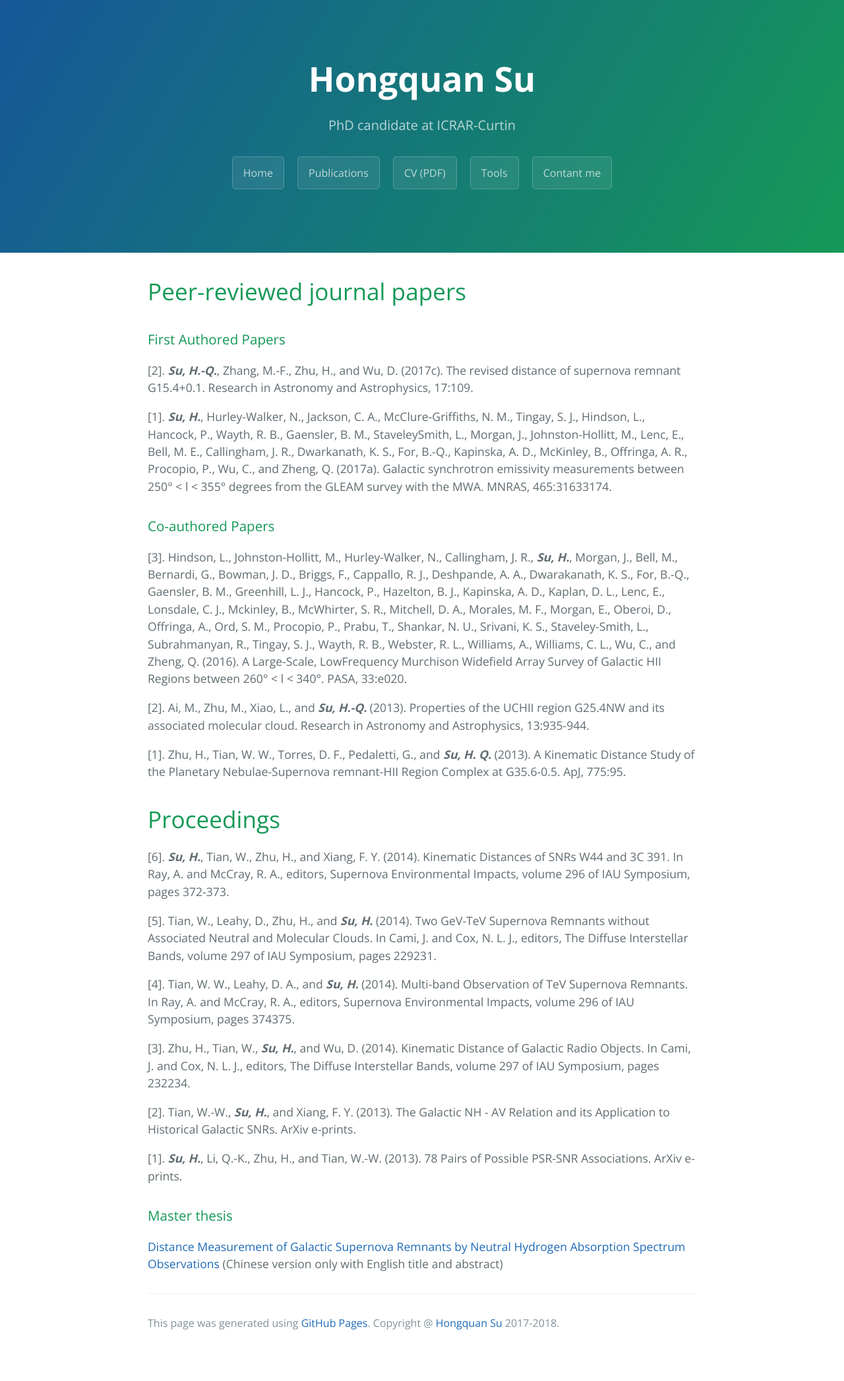
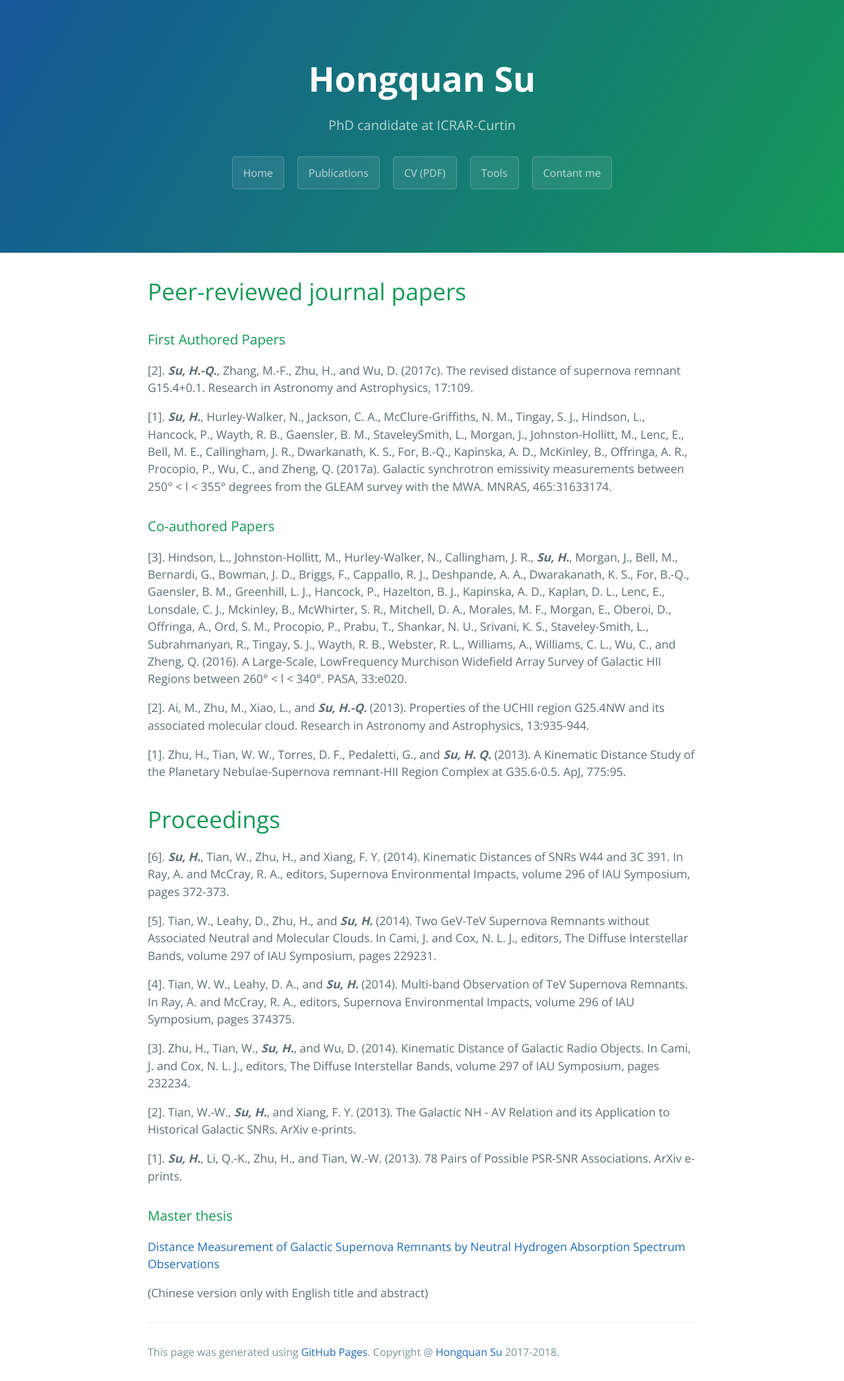
Before and after one commit to HongquanSu/hongquansu.github.io, a Jekyll site: the page built from pub.md, in a window 1280 px wide. Shown: the whole page at 66% size. Built offline with Jekyll 4.4.1, drawn with Linux system fonts in a browser that asks for light colours; before the commit the page ends 2049 px from its top, so only the background shows below that.

Commit message:
add thesis

```diff
--- a/pub.md
+++ b/pub.md
@@ -39,5 +39,6 @@
 
 ### Master thesis
 
-[Distance Measurement of Galactic Supernova Remnants by Neutral Hydrogen Absorption Spectrum Observations](doc/these_master.pdf)
+[Distance Measurement of Galactic Supernova Remnants by Neutral Hydrogen Absorption Spectrum Observations](/doc/these_master.pdf)
+
 (Chinese version only with English title and abstract)
```
